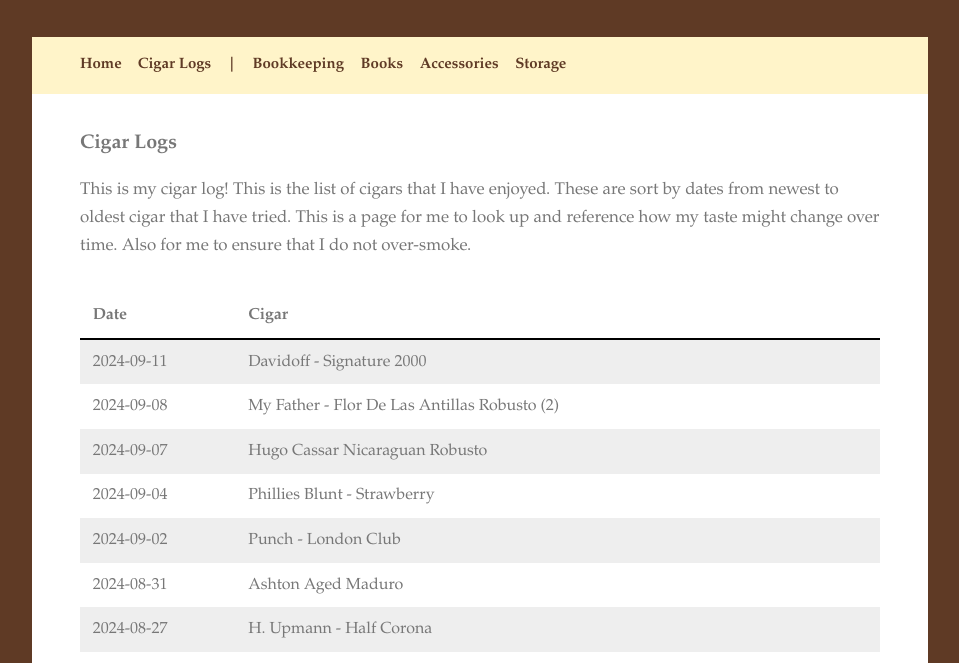
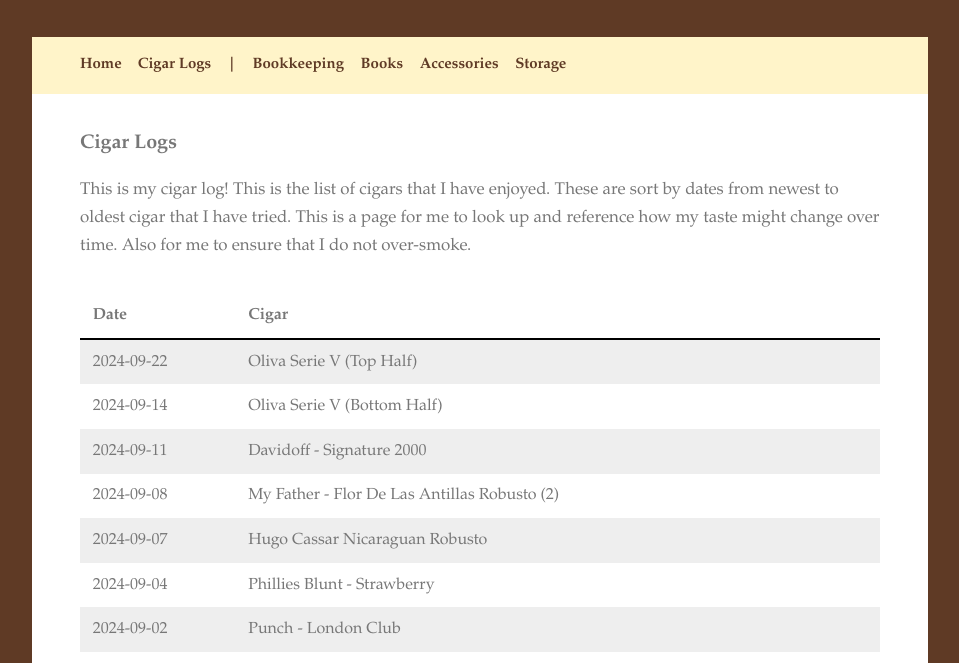
Before and after one commit to coocigar/blog, a plain HTML site: page html/home/logs.html in a window 1280 px wide. Shown: the part 127-790 px from the top of the page, without its empty margins (160-1119 px from the left). Drawn offline with Linux system fonts and the light colour scheme.

Commit message:
update log

```diff
--- a/html/home/logs.html
+++ b/html/home/logs.html
@@ -74,6 +74,22 @@
     <tr>
         <th>Date</th>
         <th>Cigar</th>
+    </tr>
+    <tr>
+        <td>2024-09-22</td>
+        <td>
+            <!-- <a href="../-posts-cigar-by-records/00054"> -->
+                Oliva Serie V (Top Half)
+             <!-- </a> -->
+        </td>
+    </tr>
+    <tr>
+        <td>2024-09-14</td>
+        <td>
+            <!-- <a href="../-posts-cigar-by-records/00053"> -->
+                Oliva Serie V (Bottom Half)
+             <!-- </a> -->
+        </td>
     </tr>
     <tr>
         <td>2024-09-11</td>
```
